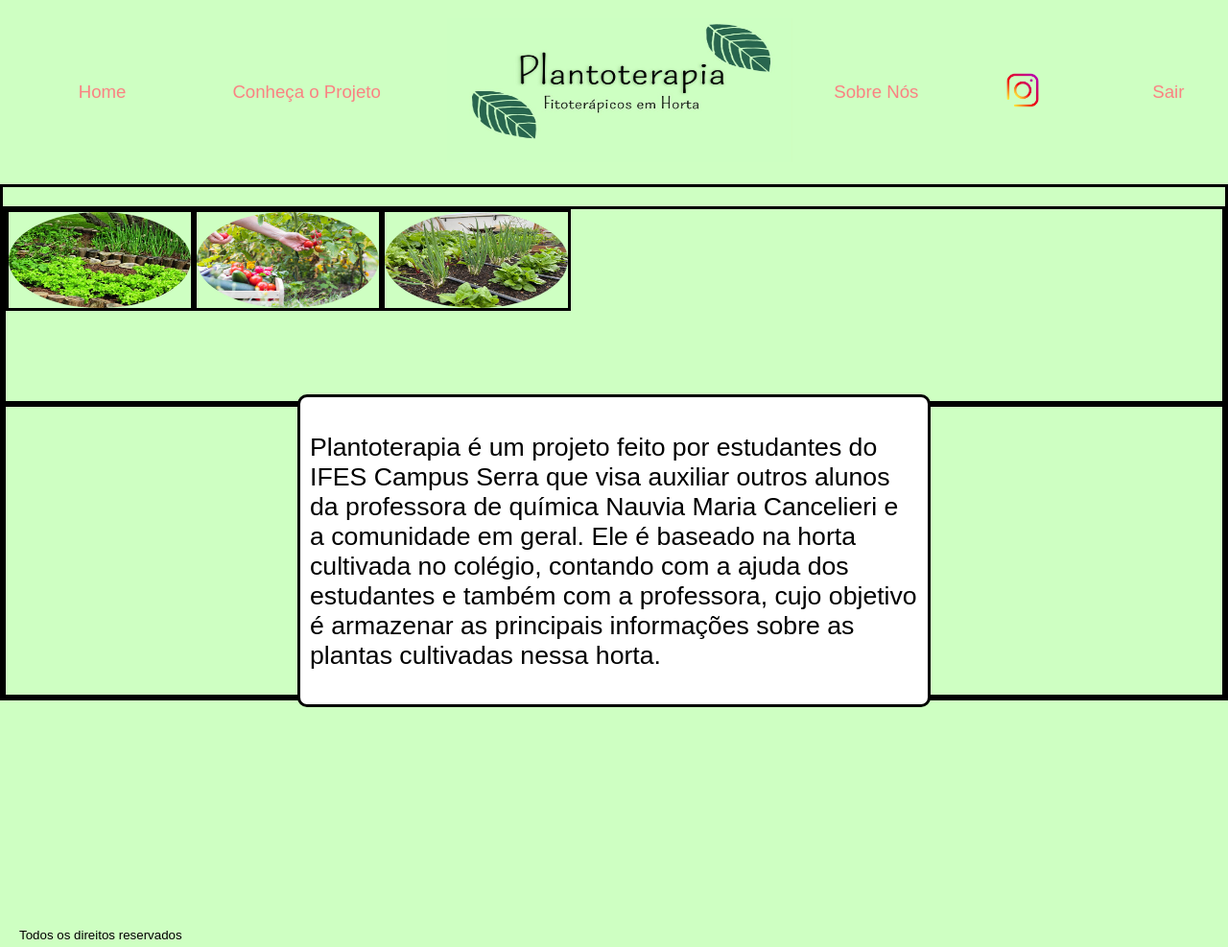
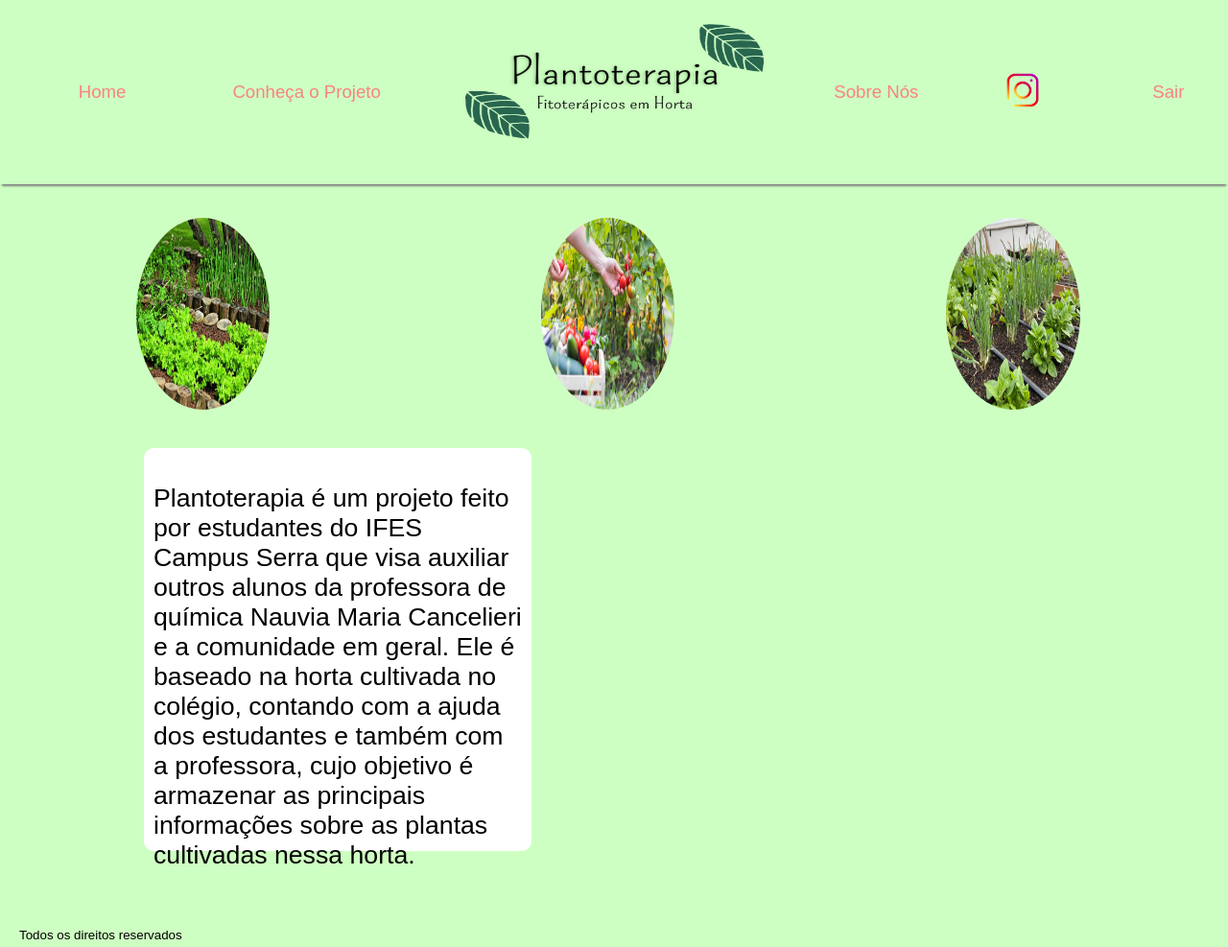
Before and after one commit to Mandinha1403/PlantoterapiaSite2, a PHP site: page /conhecaoprojeto.php in a window 1280 px wide. Shown: the whole page at 96% size. Run offline with PHP 8.4, Linux system fonts and the light colour scheme.

Commit message:
Alterações de Conhecer Projeto

```diff
--- a/USBWebserver/root/css/styles.css
+++ b/USBWebserver/root/css/styles.css
@@ -48,6 +48,8 @@ body {
 
 .nav_opcao_meio {
     display: flex;
+    align-items: center;
+    justify-content: center;
     width: 33.3%;
 }
 
@@ -614,47 +616,45 @@ footer {
 
 
 .conhecaoprojeto {
-    border-style: solid;
     font-size: 20pt;
+    padding: 0px;
 }
 
 /* Imagens redondas da horta */
 .conhecaoprojeto .parte1 {
-    border-style: solid;
     height: 200px;
-    margin-top: 20px;
+    margin-top: 35px;
 }
 
 
 .conhecaoprojeto .imagem_redonda {
     display: flex;
     justify-content: center;
-    width: 15%;
-    height: 50%;
+    width: 33%;
+    height: 100%;
     float: left;
-    border-style: solid;
 }
 
 .conhecaoprojeto .imagem_redonda img {
     border-radius: 50%;
-    width: 100%;
+    width: 33%;
     height: 100%;
 }
 
 /* Texto do projeto */
 
 .conhecaoprojeto .parte2 {
-    border-style: solid;
-    height: 300px;
-    display: flex;
-    align-items: center;
-    justify-content: center;
+    width: 100%;
+    height: 500px;
+    display: block;
+    margin: 0px;
 }
 
 .conhecaoprojeto .texto_projeto {
-    border-style: solid;
-    width: 50%;
-    height: 100%;
+    float: left;
+    width: 30%;
+    height: 80%;
+    margin: 40px 0px 0px 150px;
     background-color: white;
     border-radius: 10px;
     padding: 10px;
```
Also changed, not shown: 6 other files.
